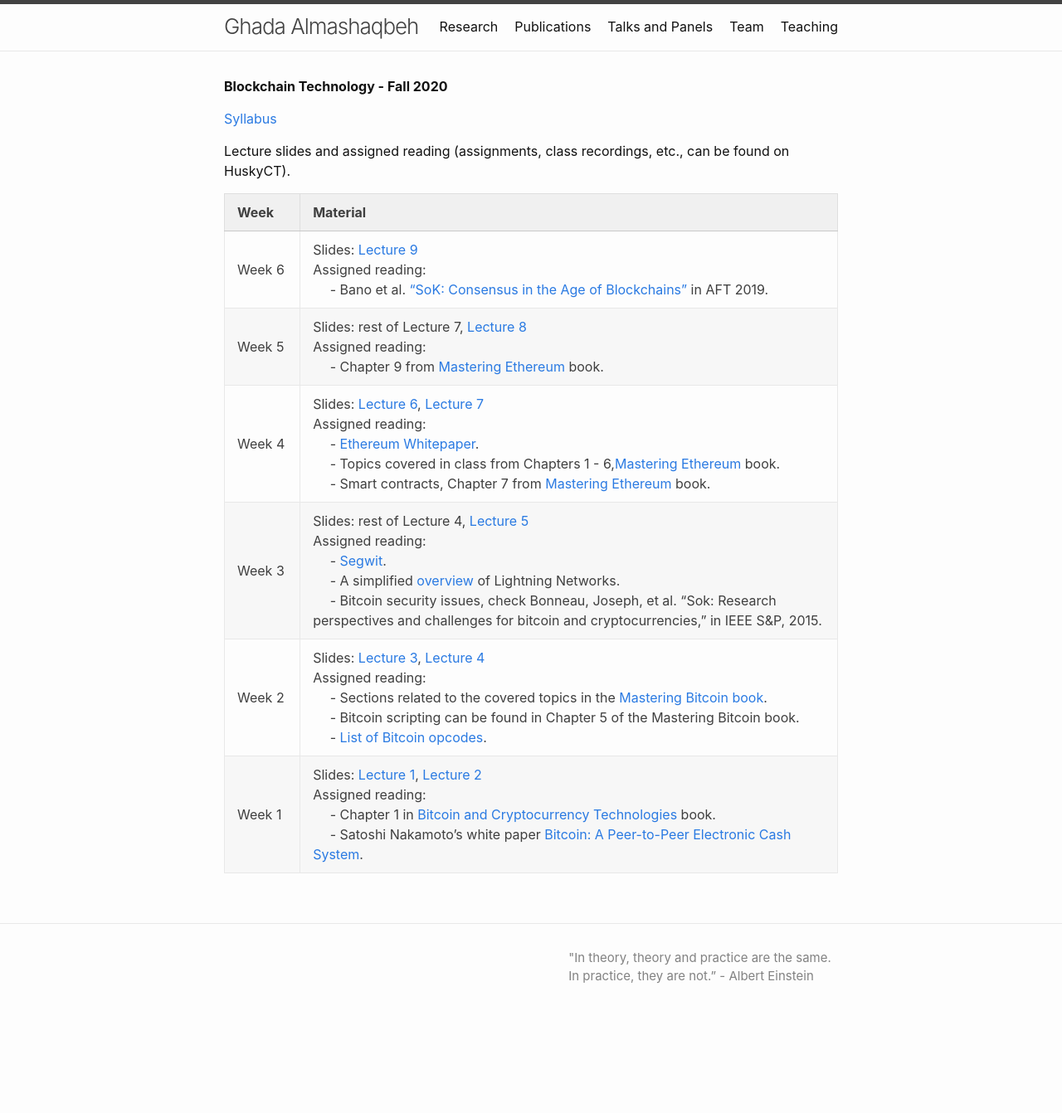
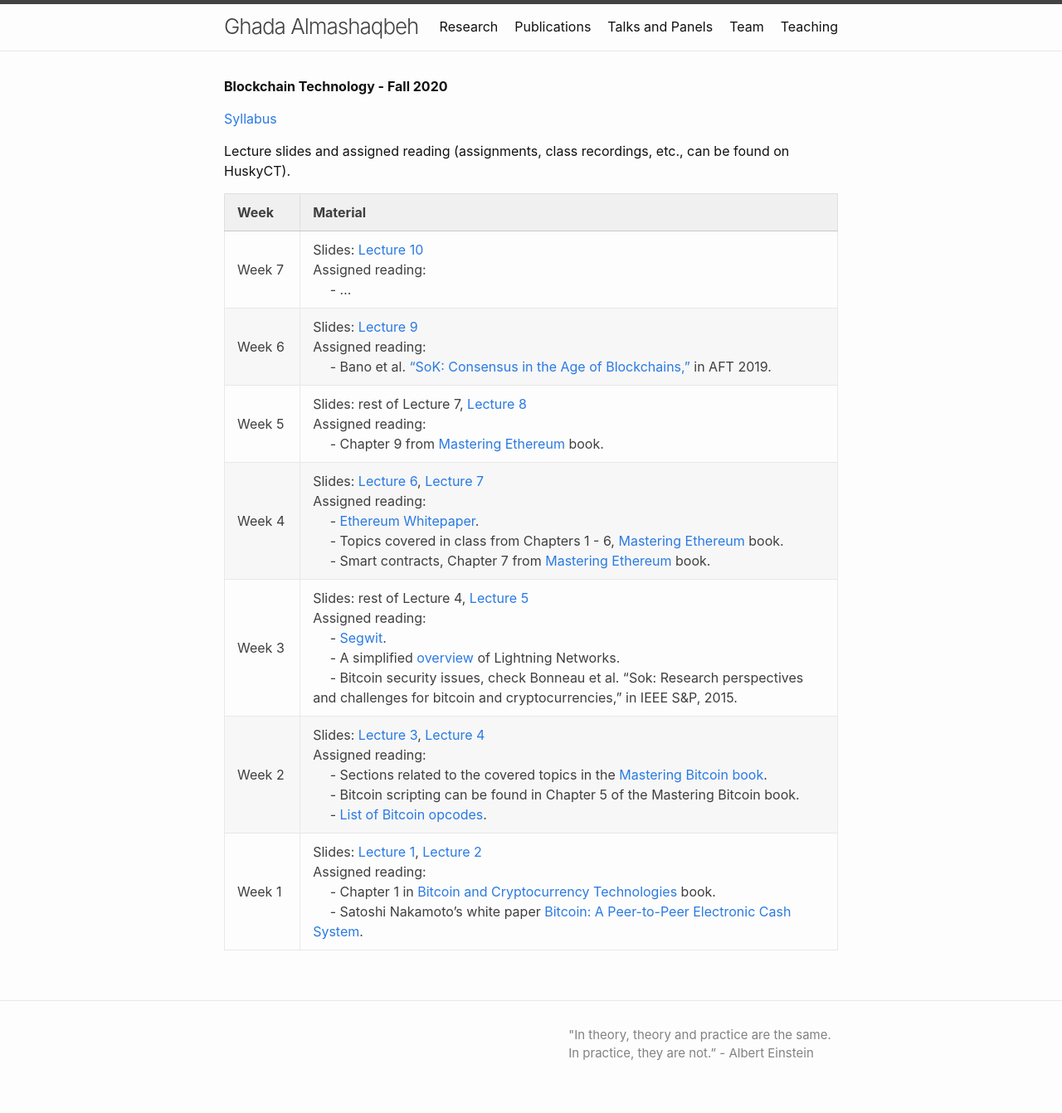
Before and after one commit to GhadaAlmashaqbeh/GhadaAlmashaqbeh.github.io, a Jekyll site: the page built from courses/blockchain-technology-f2020/index.md, in a window 1280 px wide. Shown: the whole page at 83% size. Built offline with Jekyll 4.4.1, drawn with Linux system fonts in a browser that asks for light colours; before the commit the page ends 1249 px from its top, so only the background shows below that.

Commit message:
add lecture 10

```diff
--- a/courses/blockchain-technology-f2020/index.md
+++ b/courses/blockchain-technology-f2020/index.md
@@ -10,9 +10,10 @@
 
 | Week&emsp;| Material           |
 |----------|--------------------|
-| Week 6 | Slides: [Lecture 9](./lecture9.pdf) <br/> Assigned reading: <br/> &emsp; - Bano et al. ["SoK: Consensus in the Age of Blockchains"](https://smeiklej.com/files/aft19a.pdf) in AFT 2019. |
+| Week 7 | Slides: [Lecture 10](./lecture10.pdf) <br/> Assigned reading: <br/> &emsp; - ... |
+| Week 6 | Slides: [Lecture 9](./lecture9.pdf) <br/> Assigned reading: <br/> &emsp; - Bano et al. ["SoK: Consensus in the Age of Blockchains,"](https://smeiklej.com/files/aft19a.pdf) in AFT 2019. |
 | Week 5 | Slides: rest of Lecture 7, [Lecture 8](./lecture8.pdf) <br/> Assigned reading: <br/> &emsp; - Chapter 9 from [Mastering Ethereum](https://github.com/ethereumbook/ethereumbook/blob/develop/book.asciidoc) book. |
-| Week 4 | Slides: [Lecture 6](./lecture6.pdf), [Lecture 7](./lecture7.pdf) <br/> Assigned reading: <br/> &emsp; - [Ethereum Whitepaper](https://ethereum.org/en/whitepaper/). <br/> &emsp; - Topics covered in class from Chapters 1 - 6,[Mastering Ethereum](https://github.com/ethereumbook/ethereumbook/blob/develop/book.asciidoc) book. <br/> &emsp; - Smart contracts, Chapter 7 from [Mastering Ethereum](https://github.com/ethereumbook/ethereumbook/blob/develop/book.asciidoc) book. |
-| Week 3 | Slides: rest of Lecture 4, [Lecture 5](./lecture5.pdf) <br/> Assigned reading: <br/> &emsp; - [Segwit](https://en.bitcoin.it/wiki/Segregated_Witness). <br/> &emsp; - A simplified [overview](https://academy.binance.com/blockchain/what-is-lightning-network) of Lightning Networks. <br/> &emsp; - Bitcoin security issues, check Bonneau, Joseph, et al. "Sok: Research perspectives and challenges for bitcoin and cryptocurrencies," in IEEE S&P, 2015.|
+| Week 4 | Slides: [Lecture 6](./lecture6.pdf), [Lecture 7](./lecture7.pdf) <br/> Assigned reading: <br/> &emsp; - [Ethereum Whitepaper](https://ethereum.org/en/whitepaper/). <br/> &emsp; - Topics covered in class from Chapters 1 - 6, [Mastering Ethereum](https://github.com/ethereumbook/ethereumbook/blob/develop/book.asciidoc) book. <br/> &emsp; - Smart contracts, Chapter 7 from [Mastering Ethereum](https://github.com/ethereumbook/ethereumbook/blob/develop/book.asciidoc) book. |
+| Week 3 | Slides: rest of Lecture 4, [Lecture 5](./lecture5.pdf) <br/> Assigned reading: <br/> &emsp; - [Segwit](https://en.bitcoin.it/wiki/Segregated_Witness). <br/> &emsp; - A simplified [overview](https://academy.binance.com/blockchain/what-is-lightning-network) of Lightning Networks. <br/> &emsp; - Bitcoin security issues, check Bonneau et al. "Sok: Research perspectives and challenges for bitcoin and cryptocurrencies," in IEEE S&P, 2015.|
 | Week 2 | Slides: [Lecture 3](./lecture3.pdf), [Lecture 4](./lecture4.pdf) <br/> Assigned reading: <br/> &emsp; - Sections related to the covered topics in the [Mastering Bitcoin book](https://en.bitcoin.it/wiki/Mastering_Bitcoin). <br/> &emsp; - Bitcoin scripting can be found in Chapter 5 of the Mastering Bitcoin book. <br/> &emsp; - [List of Bitcoin opcodes](https://en.bitcoin.it/wiki/Script). |
 | Week 1 | Slides: [Lecture 1](./lecture1.pdf), [Lecture 2](./lecture2.pdf) <br/> Assigned reading: <br/> &emsp; - Chapter 1 in [Bitcoin and Cryptocurrency Technologies](https://d28rh4a8wq0iu5.cloudfront.net/bitcointech/readings/princeton_bitcoin_book.pdf) book. <br/> &emsp; - Satoshi Nakamoto’s white paper [Bitcoin: A Peer-to-Peer Electronic Cash System](https://bitcoin.org/bitcoin.pdf). |
```
Also changed, not shown: 3 other files.
